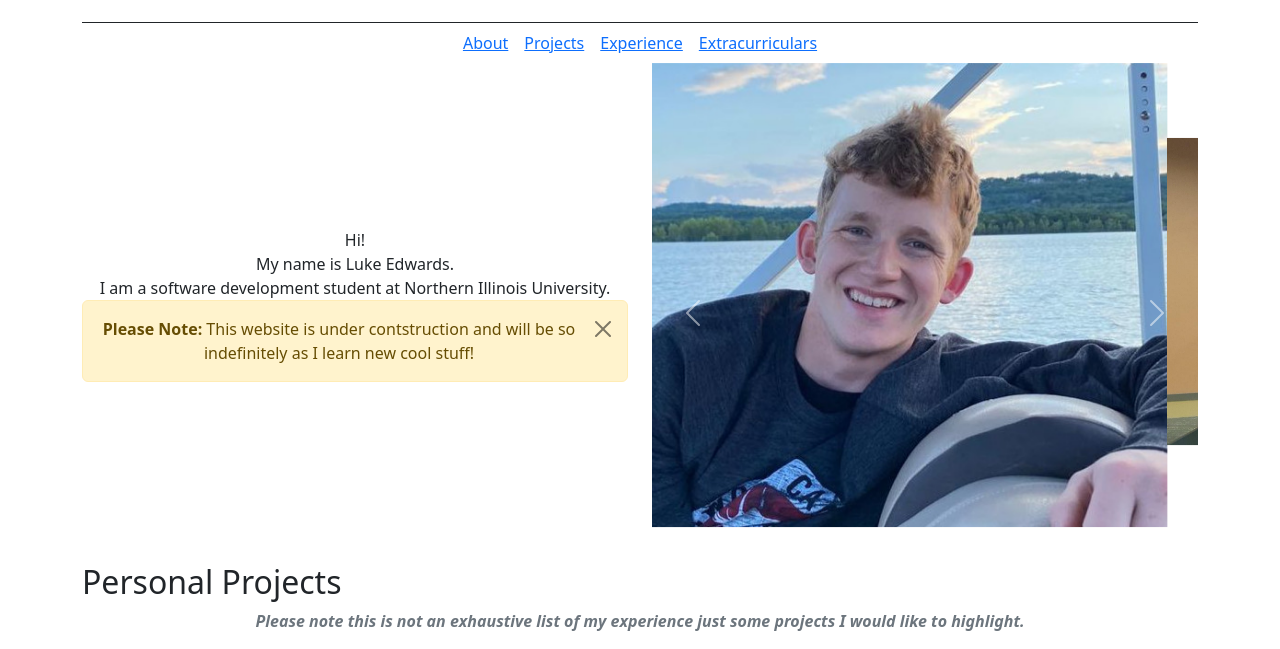
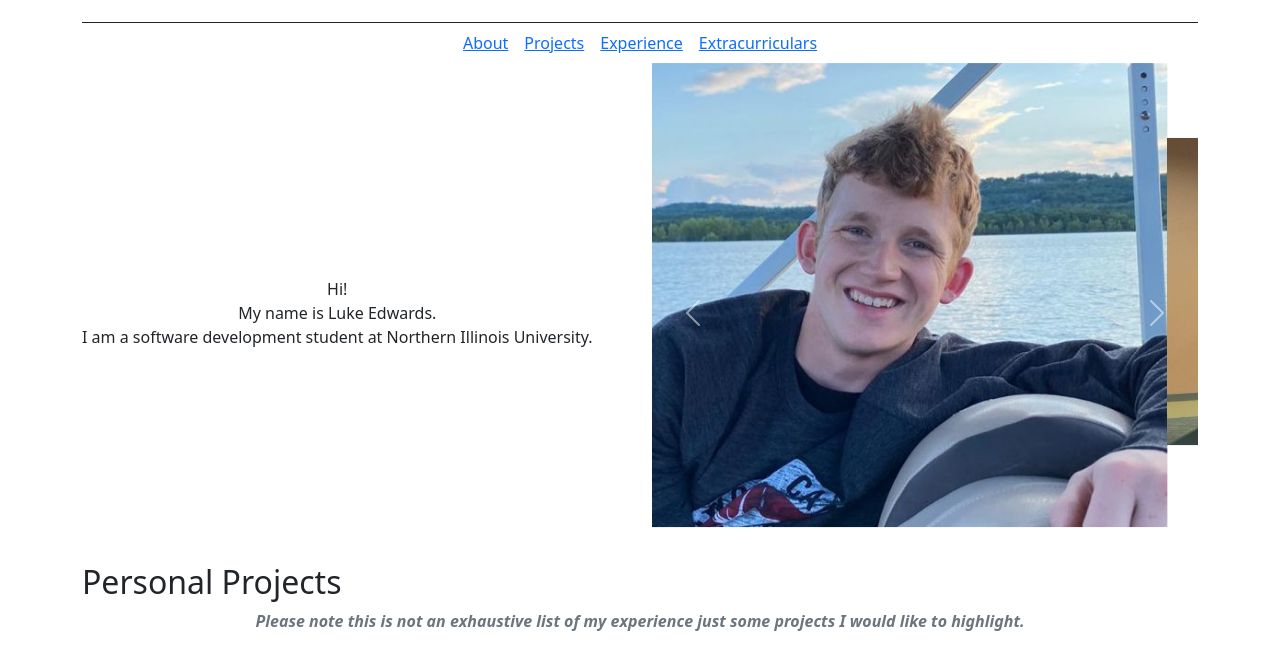
Before and after one commit to lukedwards99/LukeEdwardsPortfolio, a plain HTML site: page index.html in a window 1280 px wide. Shown: the part 151-800 px from the top of the page. Drawn offline with nearby package versions, Linux system fonts and the light colour scheme.

Commit message:
removed warning

```diff
--- a/index.html
+++ b/index.html
@@ -43,11 +43,11 @@
                     <div class="text-center">
                         Hi! <br /> My name is Luke Edwards. <br /> I am a software development student at Northern
                         Illinois University. <br />
-                        <div class="alert alert-warning alert-dismissible fade show" role="alert">
+                        <!-- <div class="alert alert-warning alert-dismissible fade show" role="alert">
                             <strong>Please Note:</strong> This website is under contstruction and will be so
                             indefinitely as I learn new cool stuff!
                             <button type="button" class="btn-close" data-bs-dismiss="alert" aria-label="Close"></button>
-                        </div>
+                        </div> -->
                     </div>
                 </div>
             </div>
```
Also changed, not shown: img/thumbnail.PNG (added).
